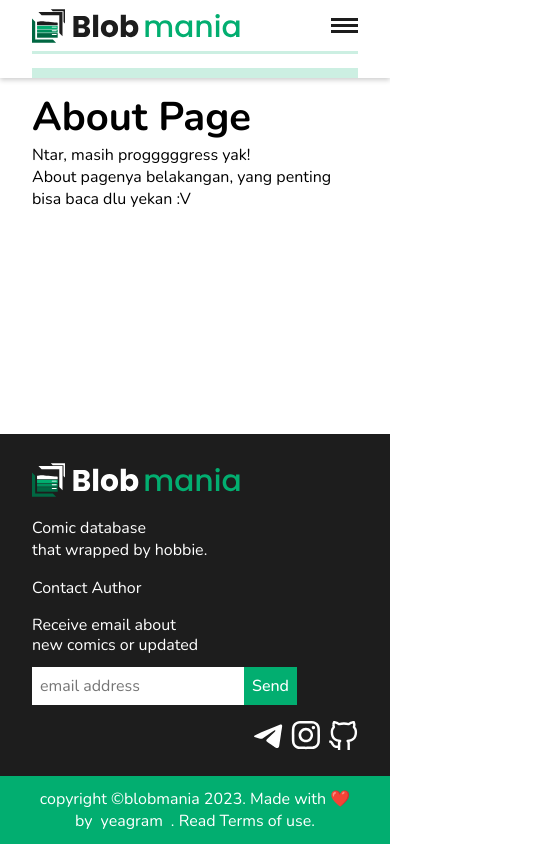
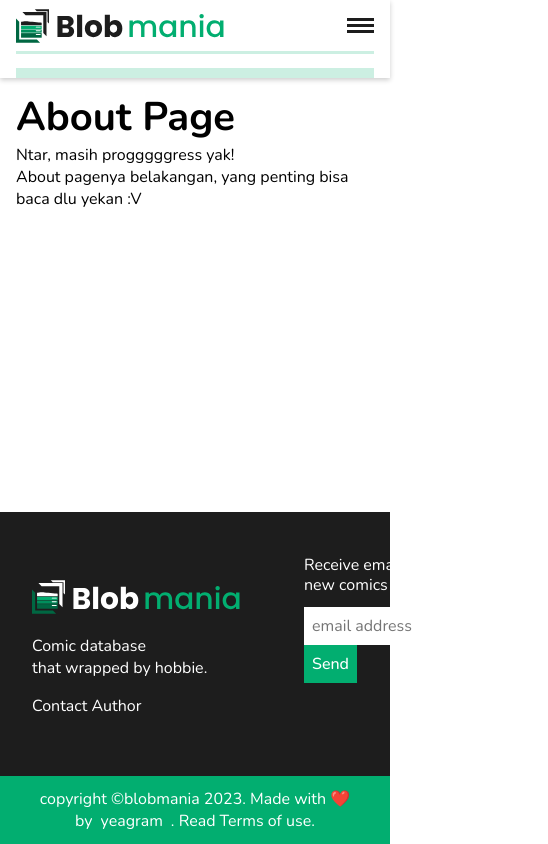
Before and after one commit to InYrDim/blob-mania, a Next.js app: page /about in a window 390 px wide. Shown: the whole page, 548 px wide, since content can reach past the window. Built offline with nearby package versions, Linux system fonts and the light colour scheme.

Commit message:
update filter

```diff
--- a/components/UIComponent/header.js
+++ b/components/UIComponent/header.js
@@ -1,7 +1,7 @@
 // library imports
 import Link from "next/link";
 import { useRouter } from "next/router";
-import { useState } from "react";
+import { useState, useContext } from "react";
 
 // components imports
 import LinkBtn from "@/components/link_btn";
@@ -10,6 +10,7 @@ import BlobMania from "@/components/logomark/blobMania";
 
 // data imports
 import { navigations } from "@/data/mainNavigations";
+import HamburgerButton from "../hamburger/";
 
 // define icons variable
 
@@ -20,6 +21,7 @@ export default function MainHeader() {
 
   return (
     <header className="main_header" aria-label="main_header">
+      <div className="main-header-wrapper">
         <div className={`logomark_container`}>
           <Link href="/">
             <figure className="logomark">
@@ -27,16 +29,11 @@ export default function MainHeader() {
               <BlobMania type="text" />
             </figure>
           </Link>
-        <div
-          className="hamburgerIcon"
+          <HamburgerButton
             onClick={() => {
               setActive(active ? false : true);
             }}
-        >
-          <div></div>
-          <div></div>
-          <div></div>
-        </div>
+          />
         </div>
 
         <nav className={`main_header_nav ${active ? "active" : ""}`}>
@@ -51,6 +48,7 @@ export default function MainHeader() {
             );
           })}
         </nav>
+      </div>
     </header>
   );
 }
--- /dev/null
+++ b/components/hamburger/hamburger.js
@@ -0,0 +1,9 @@
+export default function HamburgerButton({ onClick }) {
+  return (
+    <div className="hamburgerIcon" onClick={onClick}>
+      <div></div>
+      <div></div>
+      <div></div>
+    </div>
+  );
+}
--- /dev/null
+++ b/components/hamburger/index.js
@@ -0,0 +1 @@
+export { default } from "./hamburger";
--- /dev/null
+++ b/context/contextProvider.js
@@ -0,0 +1,3 @@
+import { createContext } from "react";
+
+export const Context = createContext("");
--- a/data/batoto_property.js
+++ b/data/batoto_property.js
@@ -233,8 +233,8 @@ const dataStatus = {
 };
 
 export const comicProps = {
+  domain: "https://battwo.com",
   contentType,
-  domain: "https://battwo.com",
   orders: dataOrders,
   genres: dataGenres,
   status: dataStatus,
--- a/styles/globals.css
+++ b/styles/globals.css
@@ -1,4 +1,9 @@
+@import url("./keyframes.css");
+@import url("./mediaQuery.css");
+
 :root {
+  --content-max-width: 1264px;
+  --content-set-padding: clamp(1rem, 4vw, var(--s-2lg));
   /* color */
   --clr-primary: 2, 174, 112;
   --clr-secondary: 29, 29, 29;
@@ -28,7 +33,7 @@
   --max-xl: 70rem;
 
   /* shadow */
-  --shadow-sm: 0px 2px 5px rgba(0, 0, 0, 0.2);
+  --shadow-sm: 0px 2px 5px;
   /* font-size */
   --f-xl: 3.25rem;
   --f-lg: 2.5rem;
@@ -51,37 +56,7 @@
   --d-quick: 200ms;
   --d-fast: 300ms;
 }
-@keyframes blink {
-  0% {
-    background-color: rgba(255, 255, 255, 0);
-  }
-  100% {
-  }
-}
-@keyframes blink-2 {
-  0% {
-    opacity: 1;
-  }
-  50% {
-    opacity: 0.5;
-  }
-  100% {
-    opacity: 1;
-  }
-}
-@keyframes fade-in {
-  0% {
-    opacity: 0;
-    transform: translateY(100px);
-  }
-  50% {
-    opacity: 0.67;
-  }
-  100% {
-    opacity: 1;
-    transform: translateY(0px);
-  }
-}
+
 * {
   padding: 0;
   margin: 0;
@@ -94,10 +69,10 @@
   min-height: 100dvh;
 }
 #content-wrapper {
-  max-width: 70rem;
-  width: 100dvw;
+  max-width: var(--content-max-width);
+  width: 100%;
   margin-inline: auto;
-  padding-inline: var(--s-xl);
+  padding-inline: var(--content-set-padding);
   flex: 1;
 }
 .center {
@@ -135,55 +110,19 @@ footer .logomark {
 
 /* headerStyle */
 header.main_header {
+  box-shadow: var(--shadow-sm) rgba(0, 0, 0, 0.2);
+}
+header.main_header .main-header-wrapper {
+  margin-inline: auto;
   display: flex;
   justify-content: space-between;
-  padding-inline: 2rem;
-  box-shadow: var(--shadow-sm);
+  padding-inline: var(--content-set-padding);
+  max-width: var(--content-max-width);
 }
-header.main_header .main_header_nav {
+header.main_header .main-header-wrapper .main_header_nav {
   display: grid;
   place-items: center;
   grid-template-columns: repeat(3, 1fr);
-}
-
-@media only screen and (max-width: 520px) {
-  .hamburgerIcon {
-    display: flex;
-    flex-direction: column;
-    gap: 3px;
-  }
-  .hamburgerIcon div {
-    width: 27px;
-    height: 3px;
-    background-color: rgba(var(--clr-secondary), 1);
-  }
-  header.main_header {
-    flex-direction: column;
-  }
-  .logomark_container {
-    border-bottom: 3px solid rgba(var(--clr-primary-20));
-    display: flex;
-    justify-content: space-between;
-    align-items: center;
-  }
-  header.main_header .main_header_nav {
-    grid-template-columns: repeat(1, 1fr);
-    padding-block: var(--s-md);
-    max-height: 0px;
-    overflow: hidden;
-    transition: all;
-    transition-duration: 300ms;
-  }
-  header.main_header .main_header_nav.active {
-    max-height: 500px;
-  }
-  header.main_header .main_header_nav a {
-    padding-block: var(--s-md);
-    margin-block: 2px;
-    width: 100%;
-    text-align: center;
-    background-color: rgba(var(--clr-primary-20));
-  }
 }
 
 /* linkBtn Styles */
@@ -390,22 +329,7 @@ footer .footer-extended a,
 footer .footer-extended a:hover {
   color: white !important;
 }
-@media only screen and (max-width: 600px) {
-  footer .footer-main {
-    padding-block: var(--s-md);
-  }
-  footer .footer-main .wrapper {
-    grid-template-columns: repeat(1, 1fr);
-  }
-  footer .footer-main .wrapper > div {
-    padding-block: var(--s-sm);
-    padding-inline: var(--s-xl);
-    place-items: stretch;
-    width: 100%;
-    max-width: 35rem;
-    margin: auto;
-  }
-}
+
 /* detailComic */
 .comic-detail-container {
   margin-block-start: var(--s-xl);
@@ -562,18 +486,6 @@ footer .footer-extended a:hover {
   background-color: rgba(var(--clr-primary-20));
 }
 
-@media only screen and (max-width: 900px) {
-  /* detailComic */
-  .comic-detail-container {
-    display: grid !important;
-    grid-template-columns: repeat(1, 1fr);
-    grid-template-areas:
-      "cover"
-      "detail "
-      "chapter ";
-  }
-}
-
 /* readmanga */
 .read-comic-container [aria-label="chapter-info"] {
   padding-block: var(--s-sm);
@@ -706,9 +618,35 @@ h1 {
   font-weight: 300;
   margin-block-end: var(--s-sm);
 }
-@media only screen and (max-width: 380px) {
-  .custom-colums {
-    grid-template-columns: repeat(2, 1fr) !important;
-    font-size: clamp(0.9rem, 2vw, var(--f-sm));
-  }
+
+/* searchFilter */
+.searchFilter {
+  margin-block: var(--s-lg);
 }
+.searchFilter .searchbox-wrapper {
+  display: flex;
+  justify-content: space-between;
+}
+.content_filter {
+  overflow: hidden;
+  position: relative;
+}
+.advance-search-filter {
+  /* animation: move var(--d-fast) ease; */
+  transition: all;
+  transition-duration: 1000ms;
+  filter: blur(5px);
+  position: absolute;
+  top: -100%;
+}
+.content_filter.show .advance-search-filter {
+  position: relative;
+  top: 0%;
+  filter: blur(0px);
+}
+.content_filter + button {
+  margin-block-start: var(--s-lg);
+  padding-block: var(--s-sm);
+  width: 100%;
+  border-radius: var(--s-sm);
+}
--- /dev/null
+++ b/styles/keyframes.css
@@ -0,0 +1,41 @@
+@keyframes blink {
+  0% {
+    background-color: rgba(255, 255, 255, 0);
+  }
+  100% {
+  }
+}
+@keyframes blink-2 {
+  0% {
+    opacity: 1;
+  }
+  50% {
+    opacity: 0.5;
+  }
+  100% {
+    opacity: 1;
+  }
+}
+@keyframes fade-in {
+  0% {
+    opacity: 0;
+    transform: translateY(100px);
+  }
+  50% {
+    opacity: 0.67;
+  }
+  100% {
+    opacity: 1;
+    transform: translateY(0px);
+  }
+}
+@keyframes move {
+  0% {
+    opacity: 0;
+    margin-top: -100vw;
+  }
+  100% {
+    opacity: 1;
+    margin-top: 0vw;
+  }
+}
--- /dev/null
+++ b/styles/mediaQuery.css
@@ -0,0 +1,79 @@
+@media only screen and (max-width: 900px) {
+  /* detailComic */
+  .comic-detail-container {
+    display: grid !important;
+    grid-template-columns: repeat(1, 1fr);
+    grid-template-areas:
+      "cover"
+      "detail "
+      "chapter ";
+  }
+}
+@media only screen and (max-width: 380px) {
+  .custom-colums {
+    grid-template-columns: repeat(2, 1fr) !important;
+    font-size: clamp(0.9rem, 2vw, var(--f-sm));
+  }
+}
+
+@media only screen and (max-width: 520px) {
+  .hamburgerIcon {
+    display: flex;
+    flex-direction: column;
+    gap: 3px;
+  }
+  .hamburgerIcon div {
+    width: 27px;
+    height: 3px;
+    background-color: rgba(var(--clr-secondary), 1);
+  }
+  .logomark_container {
+    border-bottom: 3px solid rgba(var(--clr-primary-20));
+    display: flex;
+    justify-content: space-between;
+    align-items: center;
+  }
+  header.main_header .main-header-wrapper {
+    flex-direction: column;
+  }
+
+  header.main_header .main_header_nav {
+    grid-template-columns: repeat(1, 1fr) !important;
+    padding-block: var(--s-md);
+    max-height: 0px;
+    overflow: hidden;
+    transition: all;
+    transition-duration: 300ms;
+  }
+  header.main_header .main_header_nav.active {
+    max-height: 500px;
+  }
+  header.main_header .main_header_nav a {
+    padding-block: var(--s-md);
+    margin-block: 2px;
+    width: 100%;
+    text-align: center;
+    background-color: rgba(var(--clr-primary-20));
+  }
+  .searchFilter .searchbox-wrapper {
+    flex-direction: column;
+    gap: var(--s-md);
+    align-items: start;
+  }
+}
+@media only screen and (max-width: 600px) {
+  footer .footer-main {
+    padding-block: var(--s-md);
+  }
+  footer .footer-main .wrapper {
+    grid-template-columns: repeat(1, 1fr);
+  }
+  footer .footer-main .wrapper > div {
+    padding-block: var(--s-sm);
+    padding-inline: var(--s-xl);
+    place-items: stretch;
+    width: 100%;
+    max-width: 35rem;
+    margin: auto;
+  }
+}
```
Also changed, not shown: components/button/Button.js (+7 -2 lines), components/button/button.module.css (+25 -7 lines), pages/browse.js (+103 -26 lines), utils/getBoxDataValue.js (added, +9 -0 lines). Lines whose indentation alone changed are shown as unchanged.
